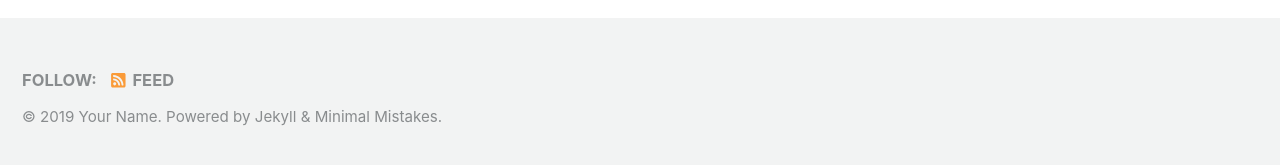
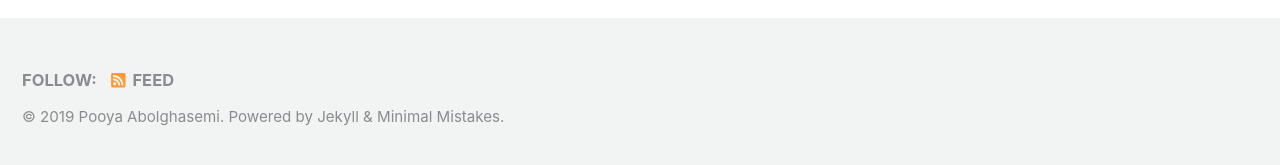
Before and after one commit to pouyaAB/pouyaab.github.io, a Jekyll site: the page built from index.html, in a window 1280 px wide and 900 px high, scrolled down 222 px. Shown: the part 727-892 px from the top of the window. Built offline with Jekyll 4.4.1, drawn with Linux system fonts in a browser that asks for light colours; cached includes are drawn as plain includes; the list of posts is cut into pages by our own code; some of the changed text lies outside the part shown.

```diff
--- a/_config.yml
+++ b/_config.yml
@@ -16,13 +16,13 @@ minimal_mistakes_skin    : "default" # "air", "aqua", "contrast", "dark", "dirt"
 
 # Site Settings
 locale                   : "en-US"
-title                    : "Site Title"
+title                    : "POOYA's SITE"
 title_separator          : "-"
-name                     : "Your Name"
-description              : "An amazing website."
-url                      : # the base hostname & protocol for your site e.g. "https://mmistakes.github.io"
+name                     : "Pooya Abolghasemi"
+description              : "Pooya Abolghasemi personal webpage"
+url                      : "pouyaab.github.io"
 baseurl                  : # the subpath of your site, e.g. "/blog"
-repository               : # GitHub username/repo-name e.g. "mmistakes/minimal-mistakes"
+repository               : "pouyaab/pouyaab.github.io"
 teaser                   : # path of fallback teaser image, e.g. "/assets/images/500x300.png"
 logo                     : # path of logo image to display in the masthead, e.g. "/assets/images/88x88.png"
 masthead_title           : # overrides the website title displayed in the masthead, use " " for no title
@@ -106,10 +106,10 @@ analytics:
 
 # Site Author
 author:
-  name             : "Your Name"
+  name             : "Pooya Abolghasemi"
   avatar           : # path of avatar image, e.g. "/assets/images/bio-photo.jpg"
   bio              : "I am an amazing person."
-  location         : "Somewhere"
+  location         : "Orlando, FL"
   email            :
   links:
     - label: "Email"
```
